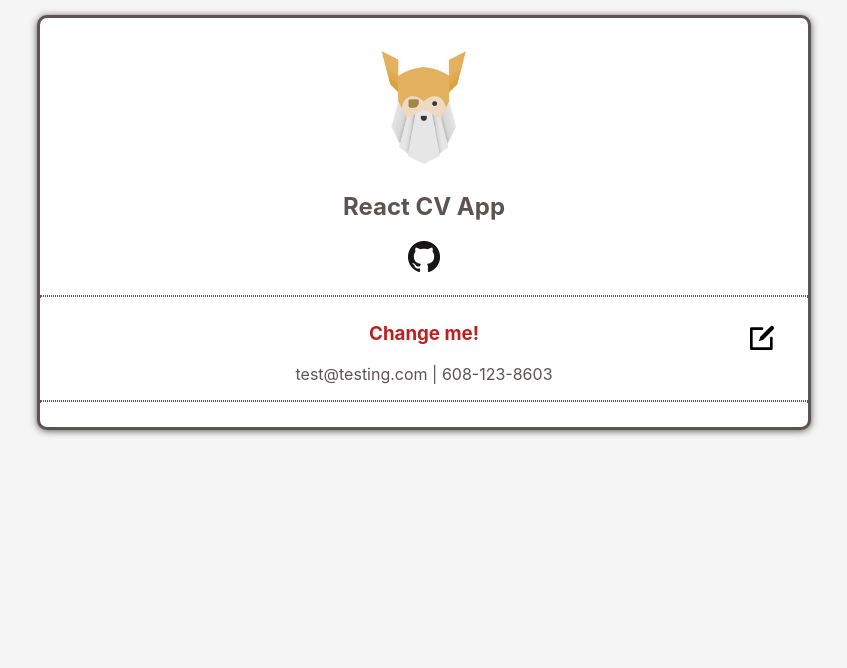
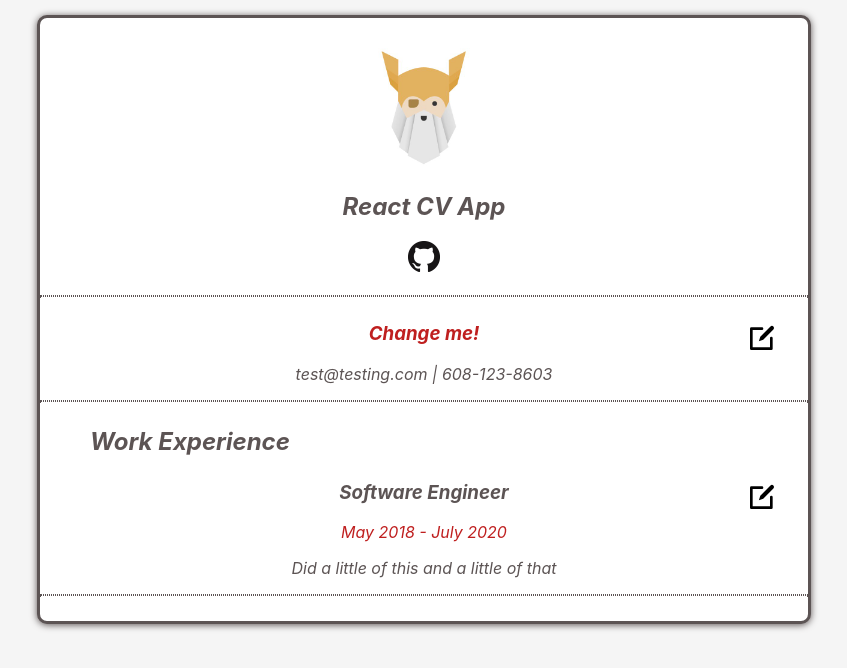
Before and after one commit to pataskad/react-cv-app, a React (Create React App) app: page / in a window 1280 px wide. Shown: the top 668 px of the page, without its empty margins (216-1063 px from the left). Built offline with nearby package versions, Linux system fonts and the light colour scheme.

Commit message:
created work experience component to render and edit practical experience.  Currently this ability is limited to one position at the moment, but intend to include the ability to add multiple instances of this section after completing education component

```diff
--- a/package.json
+++ b/package.json
@@ -6,6 +6,7 @@
     "@testing-library/jest-dom": "^5.16.1",
     "@testing-library/react": "^12.1.2",
     "@testing-library/user-event": "^13.5.0",
+    "date-fns": "^2.28.0",
     "react": "^17.0.2",
     "react-dom": "^17.0.2",
     "react-scripts": "5.0.0",
--- a/src/App.js
+++ b/src/App.js
@@ -2,6 +2,7 @@
 import React, { Component } from "react";
 import Bio from "./components/Bio";
 import Header from "./components/Header";
+import Experience from "./components/Experience";
 
 class App extends Component {
   // no props required/being passed, hence no constructor/super
@@ -11,6 +12,7 @@ class App extends Component {
       <>
         <Header />
         <Bio />
+        <Experience />
       </>
     );
   }
--- a/src/components/Bio.js
+++ b/src/components/Bio.js
@@ -2,7 +2,7 @@ import React, { Component } from "react";
 import editLogo from "../styles/reshot-icon-edit-Q9X5K68PDE.svg";
 
 /*
- * Bio.js contains user information such as name, email, and phone number at a minimum
+ * Bio.js contains user information such as name, email, and phone number
  *
  */
 
@@ -37,12 +37,22 @@ class Bio extends Component {
 
     this.setState({
       bio: {
-        name: document.getElementById("fullName").value,
+        name: document.getElementById("name").value,
         email: document.getElementById("email").value,
         phone: document.getElementById("phoneNumber").value
       }
     });
   };
+
+  handleChange = (e) => {
+    const value = e.target.value;
+    this.setState({
+      bio: {
+        [e.target.name]: value,
+        ...this.state.bio
+      }
+    });
+  }
 
   render () {
     const { bio, editActive } = this.state;
@@ -51,13 +61,13 @@ class Bio extends Component {
       return (
         <section className="current-bio">
           <form onSubmit={this.submitHandler}>
-            <label className="form-labels" htmlFor="fullName">
+            <label className="form-labels" htmlFor="name">
               Full Name
             </label>
             <input
               className="form-inputs"
               onChange={this.handleChange}
-              id="fullName"
+              id="name"
               type="text"
               placeholder={bio.name}
               required
--- a/src/components/Experience.js
+++ b/src/components/Experience.js
@@ -1,6 +1,142 @@
-import React from "react";
+import React, { Component } from "react";
+import editLogo from "../styles/reshot-icon-edit-Q9X5K68PDE.svg";
+import { format } from "date-fns";
 
 /*
 * Experience.js contains practical work experience
+* Set up experience to be one component for each position?
 *
  */
+
+class Experience extends Component {
+  constructor (props) {
+    super(props);
+
+    this.state = {
+      editActive: false,
+      experience: {
+        title: "Software Engineer",
+        startDate: "May 2018",
+        endDate: "July 2020",
+        description: "Did a little of this and a little of that"
+      }
+    };
+  };
+
+  toggleEditView = () => {
+    if (this.state.editActive) {
+      this.setState({
+        editActive: false
+      });
+    } else {
+      this.setState({
+        editActive: true
+      });
+    }
+  };
+
+  submitHandler = () => {
+    this.toggleEditView();
+    this.setState({
+      experience: {
+        title: document.getElementById("title").value,
+        startDate: document.getElementById("startDate").value,
+        endDate: document.getElementById("endDate").value,
+        description: document.getElementById("description").value
+      }
+    });
+  };
+
+  render () {
+    const { editActive, experience } = this.state;
+    if (editActive) {
+      return (
+        <>
+          <h2 id="experience-title">Work Experience</h2>
+          <section className="current-bio">
+            <form onSubmit={this.submitHandler}>
+              <label className="form-labels" htmlFor="title">
+                Position Title
+              </label>
+              <input
+                className="form-inputs"
+                id="title"
+                type="text"
+                placeholder={experience.title}
+                required />
+
+              <label className="form-labels" htmlFor="startDate">
+                Start Date
+              </label>
+              <input
+                className="form-inputs"
+                id="startDate"
+                type="month"
+                required />
+
+              <label className="form-labels" htmlFor="endDate">
+                End Date (Enter current date if still employed)
+              </label>
+              <input
+                className="form-inputs"
+                id="endDate"
+                type="month"
+                required />
+
+              <label className="form-labels" htmlFor="description">
+                  Please describe position responsibilities
+              </label>
+              <textarea
+                className="form-inputs"
+                id="description"
+                type="text"
+                rows="8"
+                cols="50"
+                maxLength="1000"
+                placeholder={experience.description}
+                required />
+
+              <br></br>
+              <button className="formButtons" id="formSubmit" type="submit">
+                Submit
+              </button>
+              <button
+                className="formButtons"
+                id="formCancel"
+                onClick={this.toggleEditView}>
+                Cancel
+              </button>
+            </form>
+
+            <hr className="line-styling"></hr>
+          </section></>
+      );
+    } else {
+      return (
+        <><>
+          <h2 id="experience-title">Work Experience</h2>
+        </>
+        <section className="job-experience">
+          <img
+            id="edit-icon"
+            onClick={this.toggleEditView}
+            src={editLogo}
+            alt="edit icon"
+          ></img>
+
+          <h3>{experience.title}</h3>
+          <p className="date-styling">
+            {format(new Date(experience.startDate), "LLLL yyyy ")}
+              -{format(new Date(experience.endDate), " LLLL yyyy")}
+          </p>
+          <p>{experience.description}</p>
+
+          <hr className="line-styling"></hr>
+        </section>
+        </>
+      );
+    }
+  }
+}
+
+export default Experience;
--- a/src/components/Header.js
+++ b/src/components/Header.js
@@ -3,7 +3,7 @@ import logo from "../styles/top.jpeg";
 import githubLogo from "../styles/GitHub-Mark-32px.png";
 
 /*
- * Header.js will contain header elements,
+ * Header.js contains header elements,
  * Such as TOP, Title, and Github logo with link to source code
  *
  */
--- a/src/styles/index.css
+++ b/src/styles/index.css
@@ -13,6 +13,7 @@ body {
   -webkit-font-smoothing: antialiased;
   -moz-osx-font-smoothing: grayscale;
   background-color: whitesmoke;
+  font-style: italic;
 }
 
 code {
@@ -54,6 +55,20 @@ code {
 .current-bio > h3 {
   color: var(--red);
 }
+.job-experience {
+  margin: 25px auto;
+  color: var(--black);
+  position: relative;
+}
+#experience-title {
+  color: var(--black);
+  text-align: left;
+  margin-left: 50px;
+}
+#description {
+  resize: vertical;
+  max-height: 300px;
+}
 #edit-icon {
   height: 2em;
   position: absolute;
@@ -64,6 +79,9 @@ code {
 }
 #edit-icon:active {
   transform: translateY(1.5px);
+}
+.date-styling {
+  color: var(--red);
 }
 .form-labels {
   display: block;
```
Also changed, not shown: 1 other file (tests, documents, lock files or other folders).
